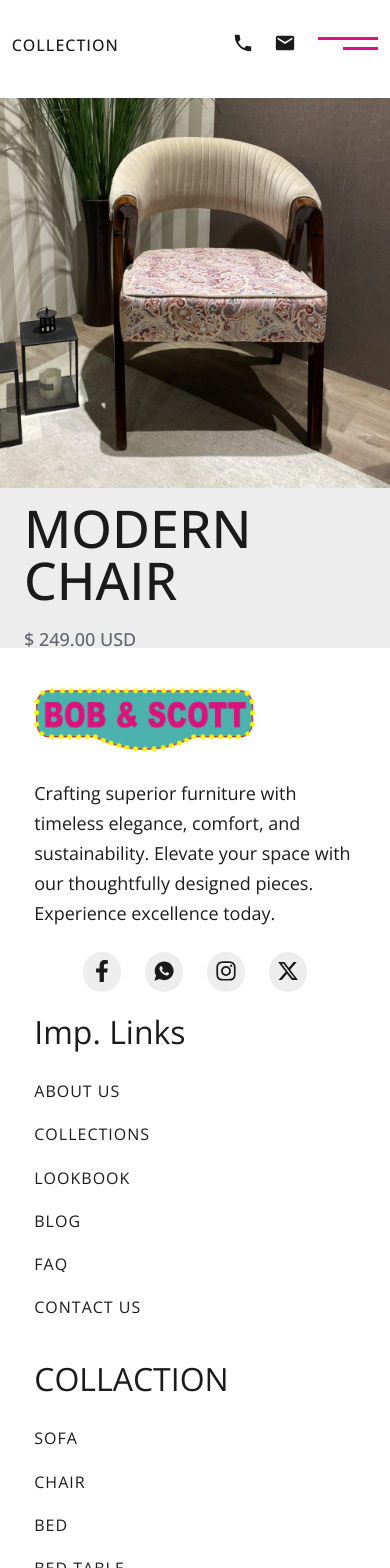
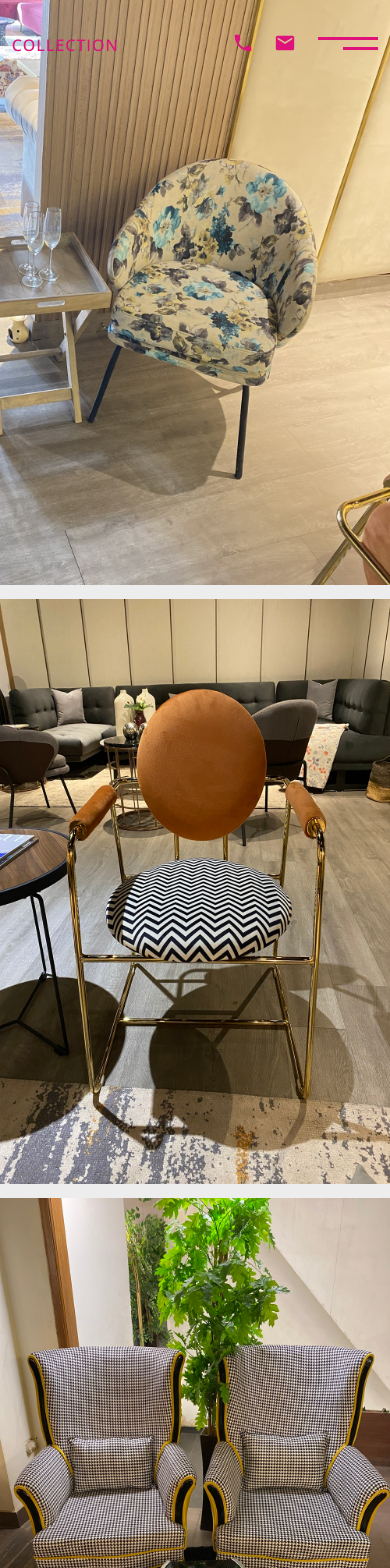
Before and after one commit to Shiv1516/bob-scott-v01, a Next.js app: page /elegant in a window 390 px wide. Shown: the top 1568 px of the page. Built offline with nearby package versions, Linux system fonts and the light colour scheme; a web font is replaced by a local one.

Commit message:
add files

```diff
--- a/src/pages/elegant.js
+++ b/src/pages/elegant.js
@@ -21,20 +21,76 @@ const elegant = () => {
           rel="stylesheet"
         />
       </Head>
-      <Header className="fc2" />
+      <Header className="pa fc5 zi99" />
       <section className="elegent-product df fww bg5">
         <div className="elegent-product-img flx50">
           <img
-            src="images/chair-1x1-01.webp"
+            src="images/chair-img-01.webp"
             alt="feature-img-02"
             className="w100 mb12"
           />
+          <img
+            src="images/chair-img-02.webp"
+            alt="feature-img-02"
+            className="w100 mb12"
+          />
+          <img
+            src="images/chair-img-03.webp"
+            alt="feature-img-02"
+            className="w100 df"
+          />
         </div>
-        <div className="product-content flx1 pl24">
-          <h2 className="product-content-heading fs52 fw5 fc2 mb24">
+        <div className="product-content flx50 plr40 ptb24">
+          <h2 className="product-content-heading fs80 fw5 fc2 mb24">
             MODERN CHAIR
           </h2>
-          <h4 className="product-content-subheading fs18 fw5">$ 249.00 USD</h4>
+          <h4 className="product-content-subheading fs18 fw5 mb24">
+            $ 249.00 USD
+          </h4>
+          <p className="product-content-text lh24">
+            Discover comfort and style in our chair section, featuring
+            meticulously crafted seating solutions designed for durability and
+            ergonomic support. Elevate your space with our range of quality
+            chairs.
+          </p>
+        </div>
+      </section>
+
+      <section className="product-description  ptb72 brd-b1">
+        <div className="elegent-description wrapper df fww">
+          <div className="elegent-descripion-heading-text flx50">
+            <h2 className="elegent-descripion-heading fs42 fc2 p24">
+              Description
+            </h2>
+          </div>
+          <div className="elegent-descripion-heading-description flx50 plr24">
+            <p className="elegent-subtext lh30 taj mb24">
+              Welcome to our chair section, where comfort and style converge to
+              enhance your seating experience. Our curated collection features a
+              range of meticulously crafted chairs designed with your utmost
+              comfort in mind. From ergonomic office chairs that promote healthy
+              posture during long hours of work to stylish lounge chairs that
+              add flair to your living space, each piece is a testament to
+              quality and durability.
+            </p>
+            <p className="elegent-subtext lh30 taj mb24">
+              Our chairs are crafted using premium materials and innovative
+              techniques, ensuring longevity and reliable performance. Whether
+              you're looking for a sleek and modern design or a classic and
+              timeless piece, our selection caters to diverse preferences and
+              needs.
+            </p>
+            <p className="elegent-subtext lh30 taj mb24">
+              Experience superior comfort with ergonomic features such as
+              adjustable armrests, lumbar support, and breathable upholstery.
+              Each chair is thoughtfully designed to provide optimal support and
+              relaxation, making them ideal for both work and leisure
+              environments. Elevate your space with our high-quality chairs that
+              combine functionality, aesthetics, and comfort seamlessly. Find
+              the perfect seating solution that complements your style and
+              enhances your daily life.
+            </p>
+          </div>
         </div>
       </section>
 
--- a/src/pages/faq.js
+++ b/src/pages/faq.js
@@ -42,7 +42,7 @@ const faq = () => {
         </ul>
       </div>
       <Faq />
-      <Help className="bg1" />
+      <Help className="bg1 brd-b1" />
       <Footer />
     </>
   );
--- a/src/styles/globals.css
+++ b/src/styles/globals.css
@@ -237,6 +237,9 @@ table {
 .ass {
   align-self: stretch;
 }
+.taj {
+  text-align: justify;
+}
 
 /* Column and Row */
 .fdc {
@@ -905,7 +908,7 @@ table {
   border: 1px solid #c2c2c8;
 }
 .brd-b1 {
-  border-bottom: 1px solid #343339;
+  border-bottom: 0.5px solid #424148;
 }
 .aft:after,
 .bef:before {
@@ -1415,7 +1418,11 @@ table {
   .vision-box,
   .abouts-about-left,
   .contact-heading,
-  .form-section {
+  .form-section,
+  .elegent-product-img,
+  .product-content,
+  .elegent-descripion-heading-text,
+  .elegent-descripion-heading-description {
     flex: 0 0 100%;
     max-width: 100%;
   }
@@ -1577,3 +1584,11 @@ table {
     font-size: 22px;
   }
 }
+.product-content {
+  position: sticky;
+  top: 0px;
+  max-height: 650px;
+  display: flex;
+  flex-direction: column;
+  justify-content: end;
+}
```
Also changed, not shown: src/pages/about.js (+4 -4 lines).
